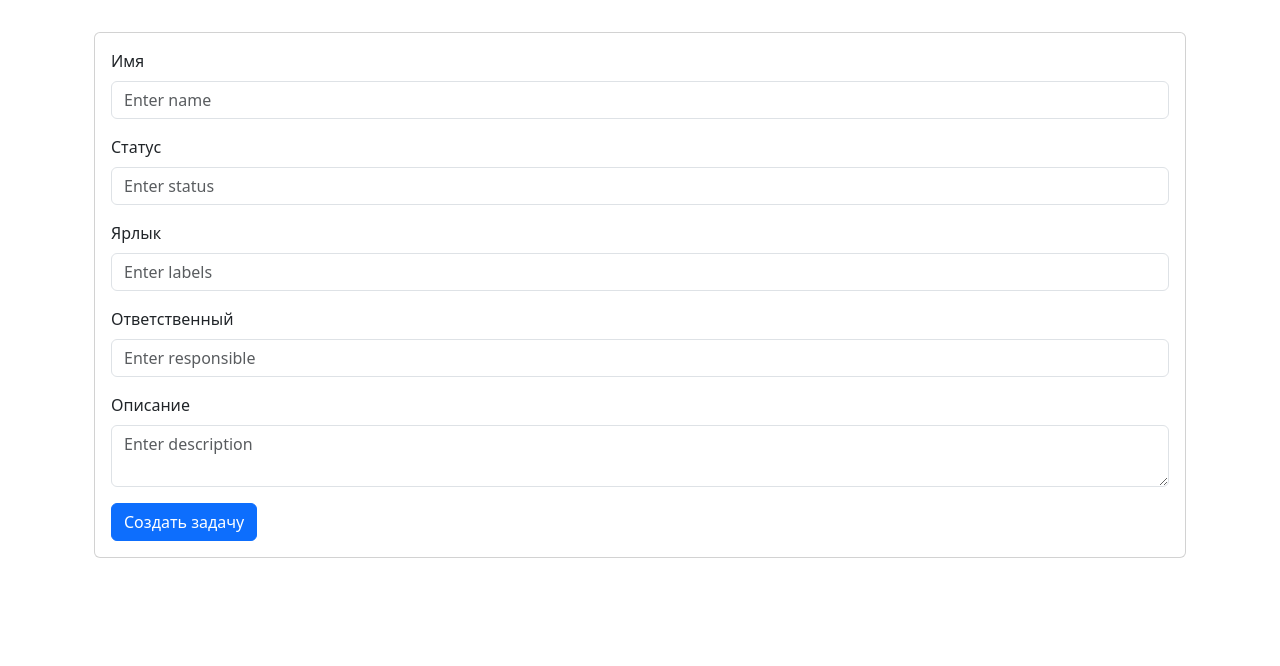
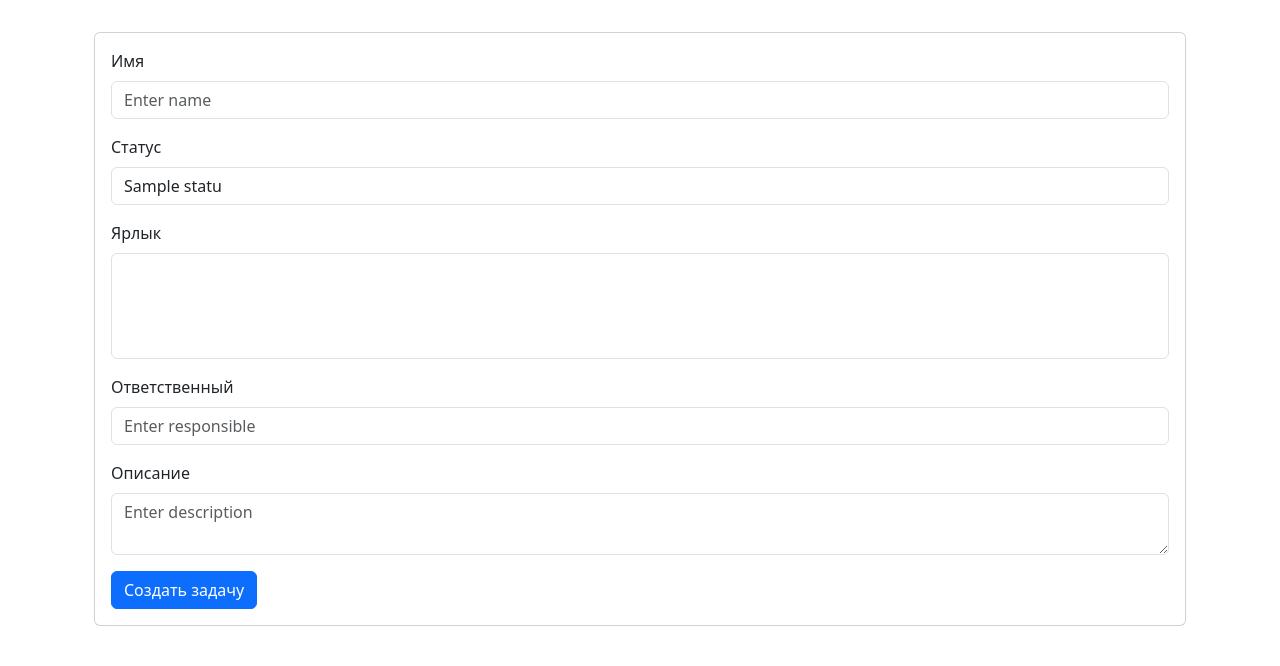
Before and after one commit to SafarGalimzianov/python-project-52, a Django app: page /tasks/create/ in a window 1280 px wide. Shown: the part 56-722 px from the top of the page. Run offline with Django 5.2, Linux system fonts and the light colour scheme; a user stored in the database is signed in; tables that the repository leaves empty hold one stand-in row (values such as "Sample post"); lists and menus that the app fills with data are empty.

Commit message:
1.8.?: ...

```diff
--- a/task_manager/tasks/views.py
+++ b/task_manager/tasks/views.py
@@ -7,6 +7,8 @@ from django_filters.views import FilterView
 from task_manager.tasks.models import Task
 from task_manager.tasks.mixins import TaskFormMixin
 from task_manager.tasks.filters import TaskFilter
+from task_manager.statuses.models import Status
+from task_manager.labels.models import Label
 
 class TaskPageView(LoginRequiredMixin, FilterView, TaskFormMixin, ListView):
     template_name = 'tasks/test.html'
@@ -16,6 +18,8 @@ class TaskPageView(LoginRequiredMixin, FilterView, TaskFormMixin, ListView):
         'table_headers': ['ID', 'Name', 'Status', 'Labels', 'Creator',
                          'Responsible', 'Description', 'Actions'],
         'form_action': 'task_create',
+        'statuses': Status.objects.all(),
+        'labels': Label.objects.all(),
     }
 
 class TaskCreatePageView(LoginRequiredMixin, TaskFormMixin, CreateView):
@@ -27,6 +31,8 @@ class TaskCreatePageView(LoginRequiredMixin, TaskFormMixin, CreateView):
                          'Responsible', 'Description', 'Actions'],
         'form_action': 'task_create',
         'button': 'Создать задачу',
+        'statuses': Status.objects.all(),
+        'label': Label.objects.all(),
     }
 
     def form_invalid(self, form):
--- a/task_manager/templates/tasks/create_tasks.html
+++ b/task_manager/templates/tasks/create_tasks.html
@@ -7,16 +7,24 @@
       <form method="post" action="">
         {% csrf_token %}
         <div class="mb-3">
-          <label for="id_status" class="form-label">Имя</label>
-          <input type="text" class="form-control" id="id_status" name="name" placeholder="Enter name">
+          <label for="id_name" class="form-label">Имя</label>
+          <input type="text" class="form-control" id="id_name" name="name" placeholder="Enter name">
         </div>
         <div class="mb-3">
           <label for="id_status" class="form-label">Статус</label>
-          <input type="text" class="form-control" id="id_status" name="status" placeholder="Enter status">
+          <select class="form-control" id="id_status" name="status">
+            {% for status in statuses %}
+              <option value="{{ status.id }}">{{ status.name }}</option>
+            {% endfor %}
+          </select>
         </div>
         <div class="mb-3">
           <label for="id_labels" class="form-label">Ярлык</label>
-          <input type="text" class="form-control" id="id_labels" name="labels" placeholder="Enter labels">
+          <select class="form-control" id="id_labels" name="labels" multiple>
+            {% for label in labels %}
+              <option value="{{ label.id }}">{{ label.name }}</option>
+            {% endfor %}
+          </select>
         </div>
         <div class="mb-3">
           <label for="id_responsible" class="form-label">Ответственный</label>
```
